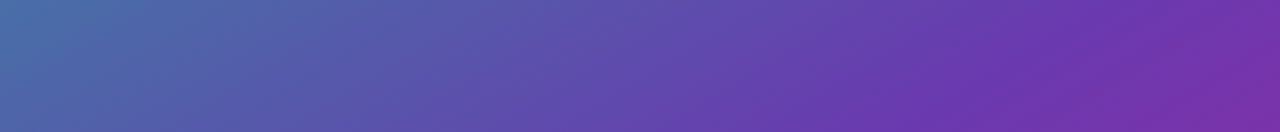
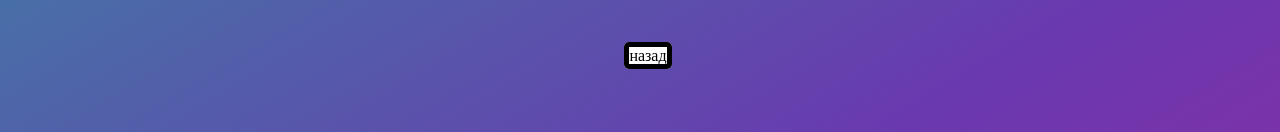
Before and after one commit to Ramondrole/Merch, a plain HTML site: page index.html in a window 1280 px wide. Shown: the part 497-629 px from the top of the page. Drawn offline with Linux system fonts and the light colour scheme.

Commit message:
Update index.html

```diff
--- a/index.html
+++ b/index.html
@@ -9,5 +9,10 @@
     <h1>Купить мерч:</h1>
     <a href="https://www.roblox.com/catalog/132279947619705/Merch-Ramondrole-1"><img src="./noFilter.webp" alt="shift"></a>
     <a href="https://www.roblox.com/catalog/79825289042465/Merch-Ramondrole-1"><img src="./noFilter (1).webp" alt="pants"></a>
+    <br>
+    <br>
+    <br>
+    <br>
+    <a href="https://ramondrole.github.io/Pogreb_Ramondrole/">назад</a>
 </body>
 </html>
```
